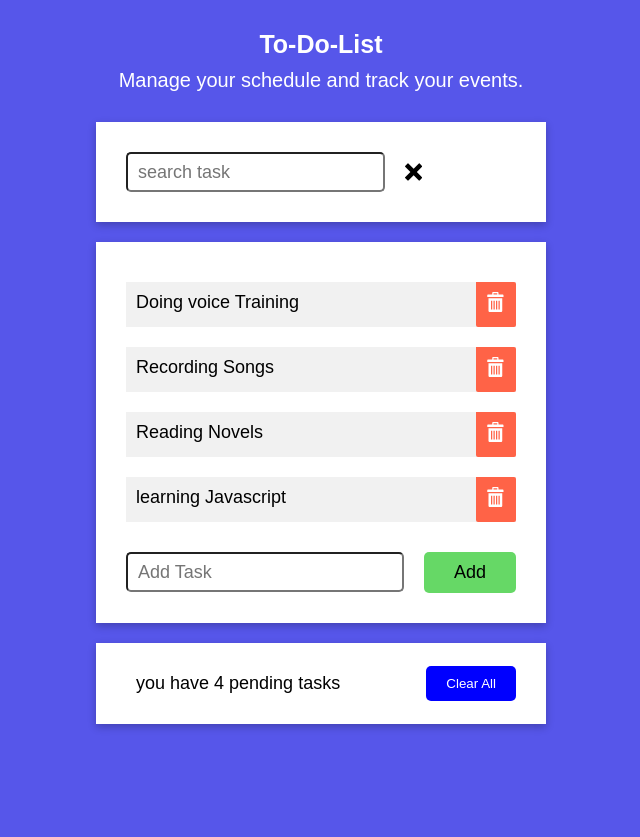
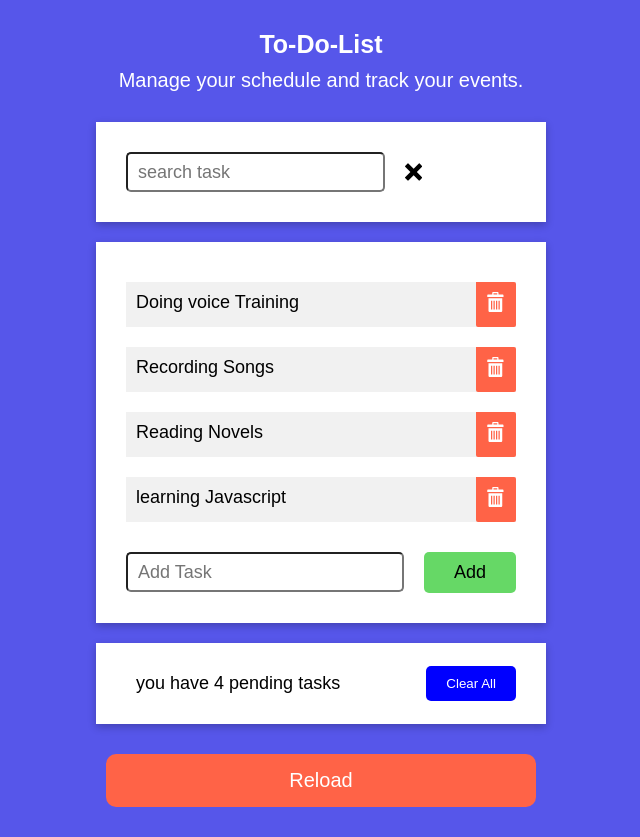
Before and after one commit to Funmight44/To-do-list.JS, a plain HTML site: page index.html in a window 1280 px wide. Shown: the whole page, without its empty margins (319-959 px from the left). Before the commit the page ends 800 px from the top, so only its background shows below. Drawn offline with Linux system fonts and the light colour scheme.

Commit message:
adding reload button

```diff
--- a/index.html
+++ b/index.html
@@ -48,6 +48,10 @@
             <span class="messageSpan"></span>
             <button class="clear">Clear All</button>
         </div>
+
+        <div class="reload">
+            <button class="reloadBtn"  onclick="window.location.reload()">Reload</button>
+        </div>
       </section>
 
    </div>
--- a/style.css
+++ b/style.css
@@ -18,6 +18,7 @@ body{
 .container{
     min-height: 100vh;
     padding: 20px;
+    overflow: auto;
 }
 
 
@@ -154,3 +155,26 @@ body{
 .hide {
     display: none !important;
 }
+
+.reload {
+    padding: 10px;
+}
+
+.reload .reloadBtn{
+    padding: 15px 25px;
+    width: 100%;
+    background-color: tomato;
+    border-radius: 10px;
+    outline: none;
+    border: none;
+    color: #fff;
+    font-size: 20px;
+    cursor: pointer;
+    transition: all 0.5s;
+}
+
+
+.reload .reloadBtn:hover{
+    background-color: white;
+    color: blue;
+}
```
